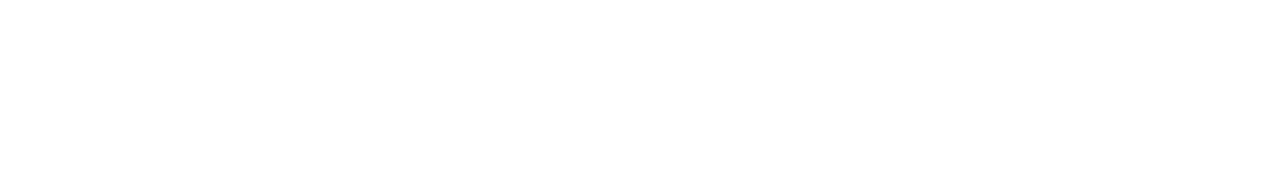
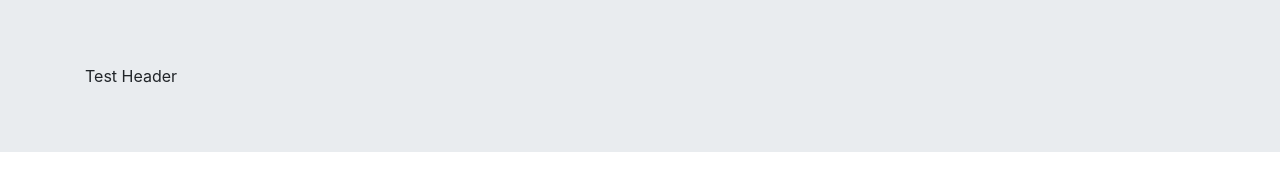
Before and after one commit to fonewiz/rvspot, a website: page index.html in a window 1280 px wide. Drawn offline with nearby package versions, Linux system fonts and the light colour scheme.

Commit message:
Added lite-server

```diff
--- a/index.html
+++ b/index.html
@@ -17,6 +17,15 @@
         <title>RV Spot - Find Your RV Spot!</title>
     </head>
     <body>
+        <header class="jumbotron jumbotron-fluid">
+            <div class="container">
+                <div class="row">
+                    <div class="col">
+                        Test Header
+                    </div>
+                </div>
+            </div>
+        </header>
 
         <script src="node_modules/jquery/dist/jquery.slim.min.js"></script>
         <script src="node_modules/popper.js/dist/umd/popper.min.js"></script>
--- a/package.json
+++ b/package.json
@@ -4,7 +4,8 @@
   "description": "",
   "main": "index.html",
   "scripts": {
-    "test": "echo \"Error: no test specified\" && exit 1"
+    "test": "echo \"Error: no test specified\" && exit 1",
+    "dev": "lite-server"
   },
   "repository": {
     "type": "git",
@@ -21,5 +22,8 @@
     "font-awesome": "^4.7.0",
     "jquery": "^3.6.0",
     "popper.js": "^1.16.1"
+  },
+  "devDependencies": {
+    "lite-server": "^2.6.1"
   }
 }
```
Also changed, not shown: 1 other file.
